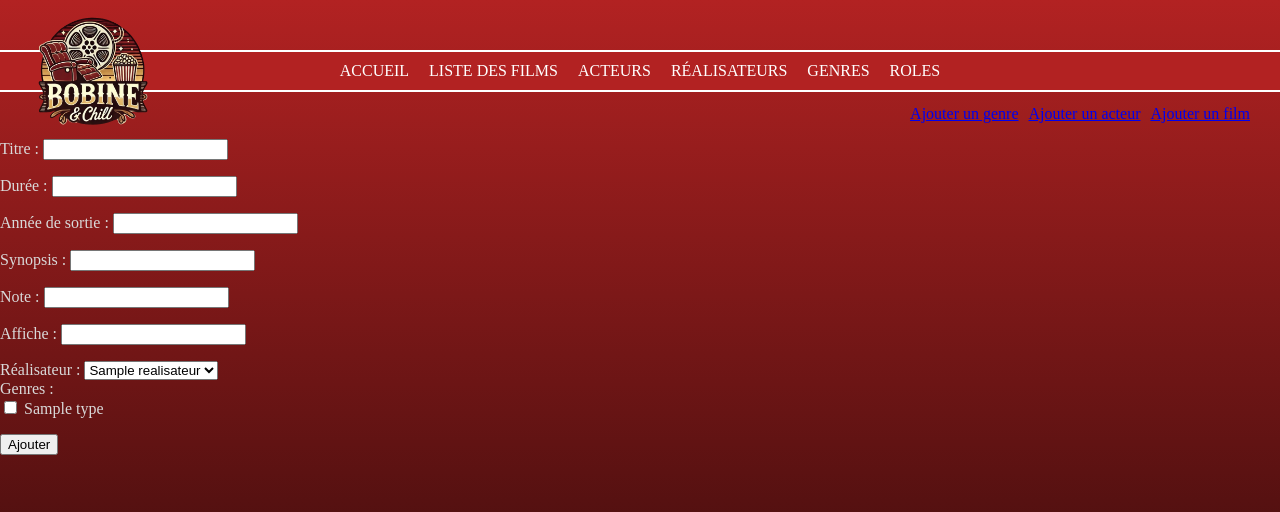
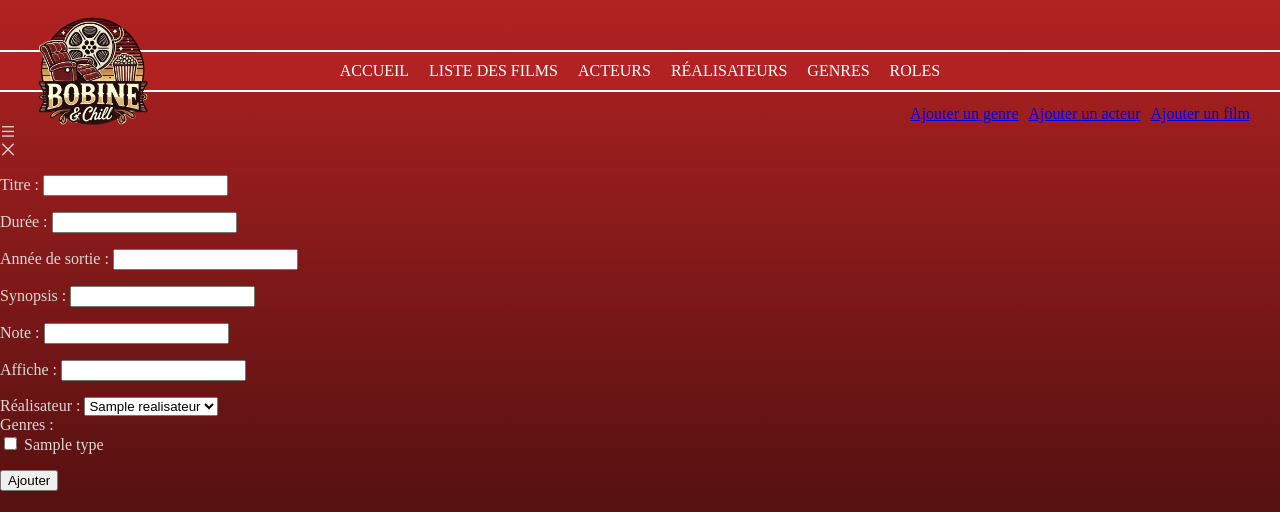
Before and after one commit to Dambpfl/MCD_Cinema, a PHP site: template Projet/view/addFilm.php in a window 1280 px wide. Shown: the top 512 px of the page. Run offline with PHP 8.4, Linux system fonts and the light colour scheme; the template is opened without the code that fills it: most values are stand-ins (such as "Sample title", 1, 10 or a date in 2020); some libraries are stand-ins or nearby versions.

Commit message:
ajout des liens fontawesome/remixicon + les icones de la navbar

```diff
--- a/Projet/view/template.php
+++ b/Projet/view/template.php
@@ -3,6 +3,11 @@
 <head>
     <meta charset="UTF-8">
     <meta name="viewport" content="width=device-width, initial-scale=1.0">
+                    <!-- FONTAWESOME -->
+    <link rel="stylesheet" href="https://cdnjs.cloudflare.com/ajax/libs/font-awesome/6.7.2/css/all.min.css">
+                    <!-- REMIXICON-->
+    <link rel="stylesheet" href="https://cdnjs.cloudflare.com/ajax/libs/remixicon/4.6.0/remixicon.css">
+                    <!-- CSS -->
     <link rel="stylesheet" href="public/css/style.css">
     <title><?php $titre ?></title>
 </head>
@@ -25,6 +30,14 @@
         <a href="index.php?action=addActeur">Ajouter un acteur</a>
         <a href="index.php?action=addFilm">Ajouter un film</a>
     </div>
+        <!-- Ouverture bouton -->
+    <div class="nav-toggle" id="nav-toggle">
+        <i class="ri-menu-line"></i>
+    </div>
+        <!-- Fermeture bouton -->
+    <div class="nav-close" id="nav-close">
+        <i class="ri-close-large-line"></i>
+    </div>
         <div> <?= $contenu ?></div>
 </body>
 </html>
```
